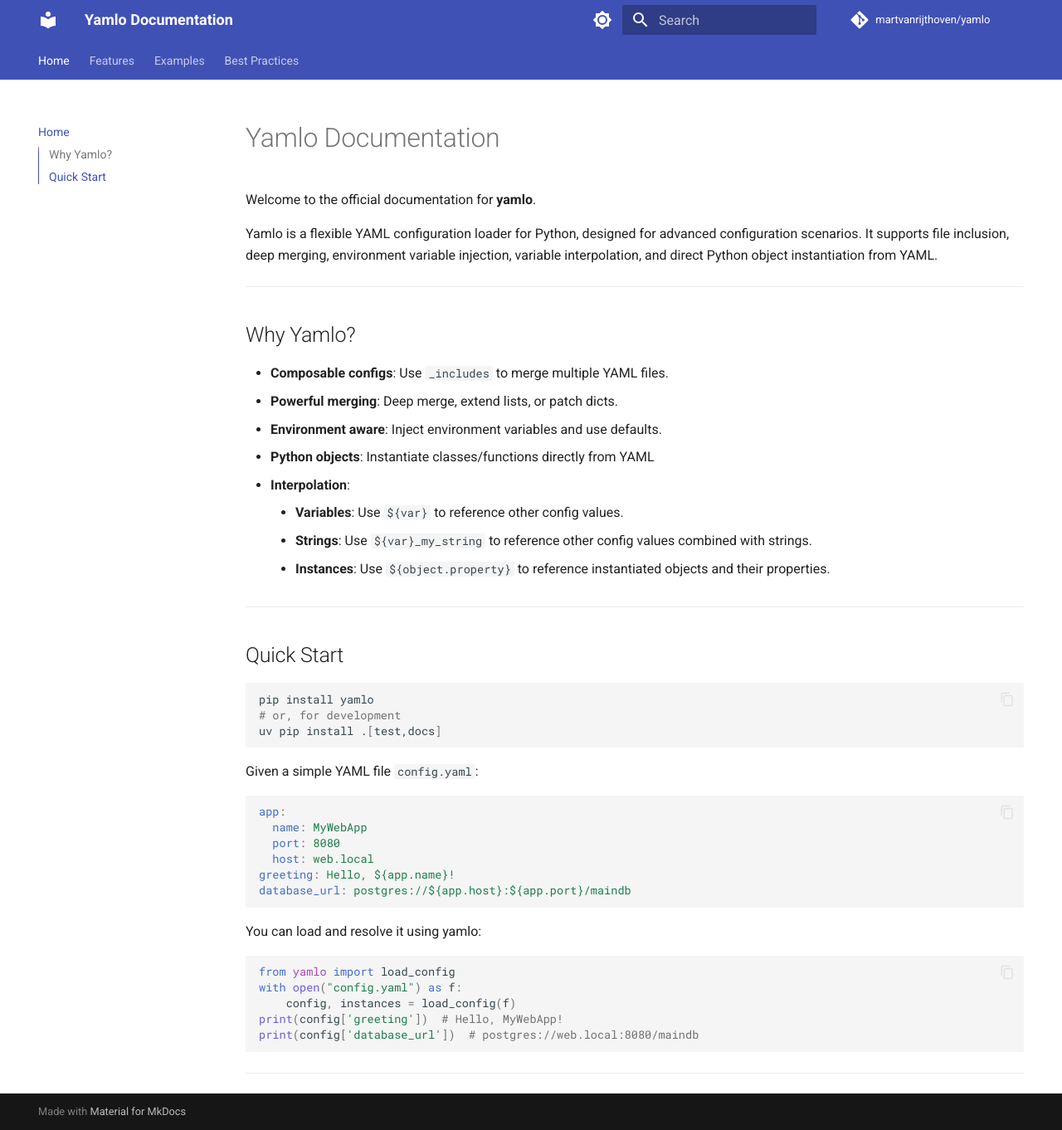
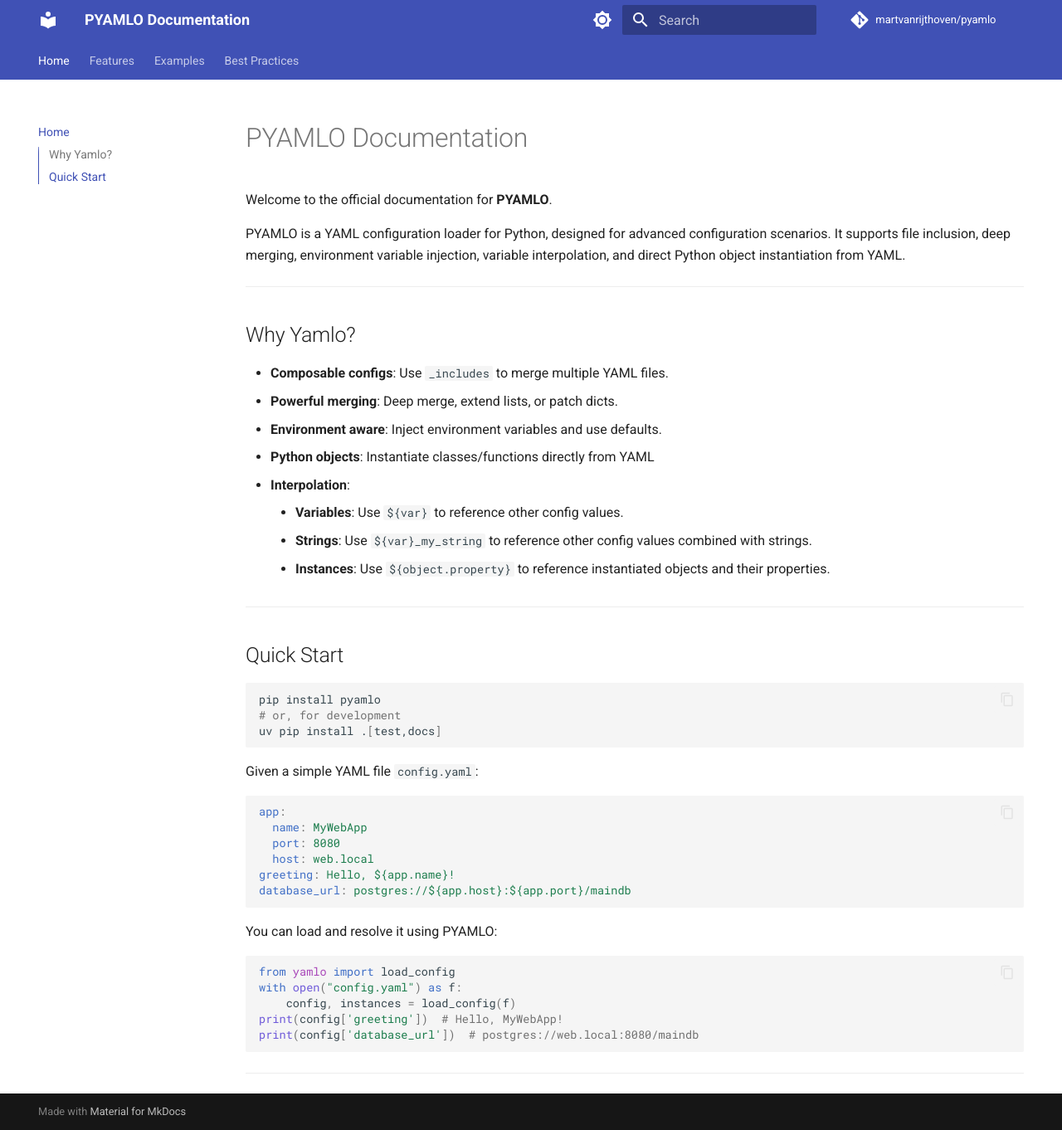
Before and after one commit to martvanrijthoven/pyamlo, an MkDocs documentation site: the page built from docs/index.md, in a window 1280 px wide and 1362 px high. Shown: the whole window at 83% size. Built offline with MkDocs 1.6.1 and Material for MkDocs 9.7.7, drawn with Linux system fonts in a browser that asks for light colours; comment, search, counter and statistics services are not loaded.

Commit message:
update docs

````diff
--- a/docs/index.md
+++ b/docs/index.md
@@ -1,8 +1,8 @@
-# Yamlo Documentation
+# PYAMLO Documentation
 
-Welcome to the official documentation for **yamlo**.
+Welcome to the official documentation for **PYAMLO**.
 
-Yamlo is a flexible YAML configuration loader for Python, designed for advanced configuration scenarios. It supports file inclusion, deep merging, environment variable injection, variable interpolation, and direct Python object instantiation from YAML.
+PYAMLO is a  YAML configuration loader for Python, designed for advanced configuration scenarios. It supports file inclusion, deep merging, environment variable injection, variable interpolation, and direct Python object instantiation from YAML.
 
 ---
 
@@ -25,7 +25,7 @@
 ## Quick Start
 
 ```bash
-pip install yamlo
+pip install pyamlo
 # or, for development
 uv pip install .[test,docs]
 ```
@@ -41,7 +41,7 @@
 database_url: postgres://${app.host}:${app.port}/maindb
 ```
 
-You can load and resolve it using yamlo:
+You can load and resolve it using PYAMLO:
 
 ```python
 from yamlo import load_config
--- a/mkdocs.yml
+++ b/mkdocs.yml
@@ -1,7 +1,7 @@
-site_name: Yamlo Documentation
-site_url: https://martvanrijthoven.github.io/yamlo/ # CHANGE THIS
-repo_url: https://github.com/martvanrijthoven/yamlo/ # CHANGE THIS
-repo_name: martvanrijthoven/yamlo # CHANGE THIS
+site_name: PYAMLO Documentation
+site_url: https://martvanrijthoven.github.io/pyamlo/ # CHANGE THIS
+repo_url: https://github.com/martvanrijthoven/pyamlo/ # CHANGE THIS
+repo_name: martvanrijthoven/pyamlo # CHANGE THIS
 edit_uri: edit/main/docs/ # Or appropriate branch/path
 
 nav:
@@ -53,7 +53,7 @@
       enable_creation_date: true
       type: date
   - git-committers:
-      repository: martvanrijthoven/yamlo
+      repository: martvanrijthoven/pyamlo
       branch: main
 
 markdown_extensions:
````
Also changed, not shown: docs/best-practices.md (+1 -1 lines), docs/features.md (+1 -1 lines).
